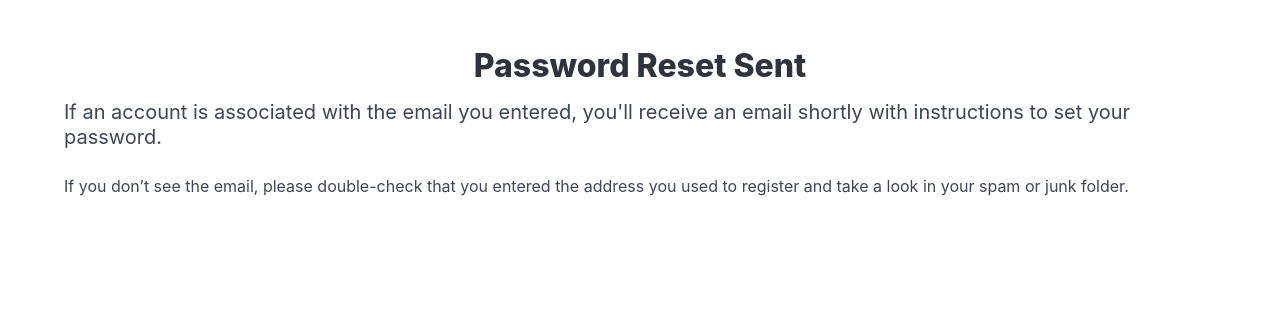
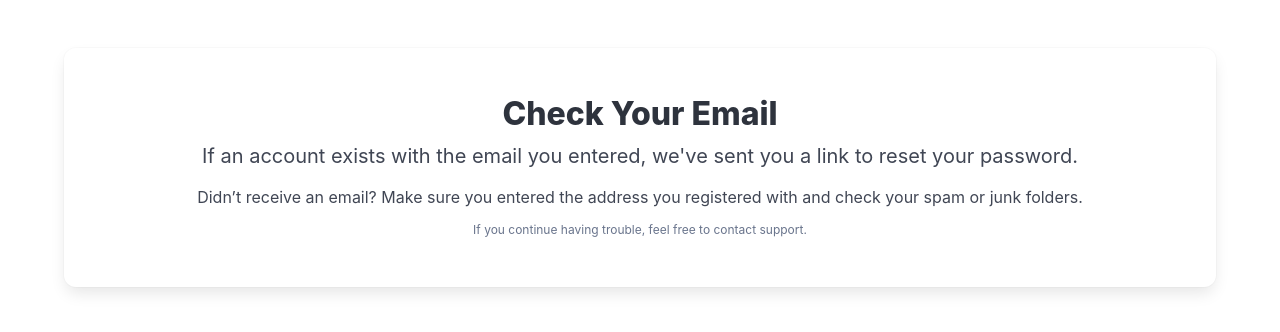
Before and after one commit to cyberdeeb/lead-validator-api, a Django app: page /password_reset/done/ in a window 1280 px wide. Shown: the part 80-412 px from the top of the page. Run offline with Django 5.2, Linux system fonts and the light colour scheme; some libraries are stand-ins or nearby versions.

Commit message:
Fix password_reset_confirm.html form rendering bug; fix success_url routing; update style and structure of password reset pages

```diff
--- a/myproject/api/templates/api/password_reset_complete.html
+++ b/myproject/api/templates/api/password_reset_complete.html
@@ -5,7 +5,7 @@
 <section class="section">
     <div class="container">
       <div class="notification is-success has-text-centered">
-        Your password has been set successfully. You can now log in with your new credentials.
+        <p>password has been set successfully. You can now log in with your new credentials.</p>
       </div>
       <div class="has-text-centered mt-4">
         <a class="button is-link" href="{% url 'login' %}">Login</a>
--- a/myproject/api/templates/api/password_reset_sent.html
+++ b/myproject/api/templates/api/password_reset_sent.html
@@ -4,11 +4,20 @@
 {% block content %}
 
 <section class="section">
-    <div class="container">
-        <h2 class="title is-3 has-text-centered mb-4">Password Reset Sent</h2>
-        <h3 class="subtitle">If an account is associated with the email you entered, you'll receive an email shortly with instructions to set your password.</h3>
-        <h5>If you don’t see the email, please double-check that you entered the address you used to register and take a look in your spam or junk folder.</h5>
+    <div class="container has-text-centered">
+      <div class="box p-6">
+        <h1 class="title is-3 mb-3">Check Your Email</h1>
+        <p class="subtitle is-5 mb-4">
+          If an account exists with the email you entered, we've sent you a link to reset your password.
+        </p>
+        <p class="mb-3">
+          Didn’t receive an email? Make sure you entered the address you registered with and check your spam or junk folders.
+        </p>
+        <p class="is-size-7 has-text-grey">
+          If you continue having trouble, feel free to contact support.
+        </p>
+      </div>
     </div>
-</section>
+  </section>
 
 {% endblock %}
--- a/myproject/myproject/urls.py
+++ b/myproject/myproject/urls.py
@@ -17,7 +17,7 @@ Including another URLconf
 from api.forms import CustomUserAuthenticationForm, CustomPasswordResetForm
 from django.contrib import admin
 from django.contrib.auth import views as auth_views
-from django.urls import path
+from django.urls import path, reverse_lazy
 from rest_framework.urlpatterns import format_suffix_patterns
 from api.views import LeadVerificationAPIView, CSVLeadVerificationAPIView, CustomLoginView, signup_view, dashboard_view, home_view, generate_view, regenerate_view
 
@@ -30,7 +30,7 @@ urlpatterns = [
     path('login/', CustomLoginView.as_view(template_name='api/login.html', form_class=CustomUserAuthenticationForm), name='login'),
     path('password_reset/', auth_views.PasswordResetView.as_view(template_name='api/password_reset_form.html', email_template_name='api/password_reset_email.html', form_class=CustomPasswordResetForm), name='password_reset'),
     path('password_reset/done/', auth_views.PasswordResetDoneView.as_view(template_name='api/password_reset_sent.html'), name='password_reset_done'),
-    path('reset/<uidb64>/<token>', auth_views.PasswordResetConfirmView.as_view(template_name='api/password_reset_confirm.html', success_url='reset/done/'), name='password_reset_confirm'),
+    path('reset/<uidb64>/<token>', auth_views.PasswordResetConfirmView.as_view(template_name='api/password_reset_confirm.html', success_url=reverse_lazy('password_reset_complete'),), name='password_reset_confirm'),
     path('reset/done/', auth_views.PasswordResetCompleteView.as_view(template_name='api/password_reset_complete.html'), name='password_reset_complete'),
     path('logout/', auth_views.LogoutView.as_view(), name='logout'),
     path('dashboard/', dashboard_view, name='dashboard'),
```
Also changed, not shown: myproject/api/templates/api/password_reset_confirm.html (+3 -5 lines), myproject/api/forms.py (line endings or trailing spaces).
